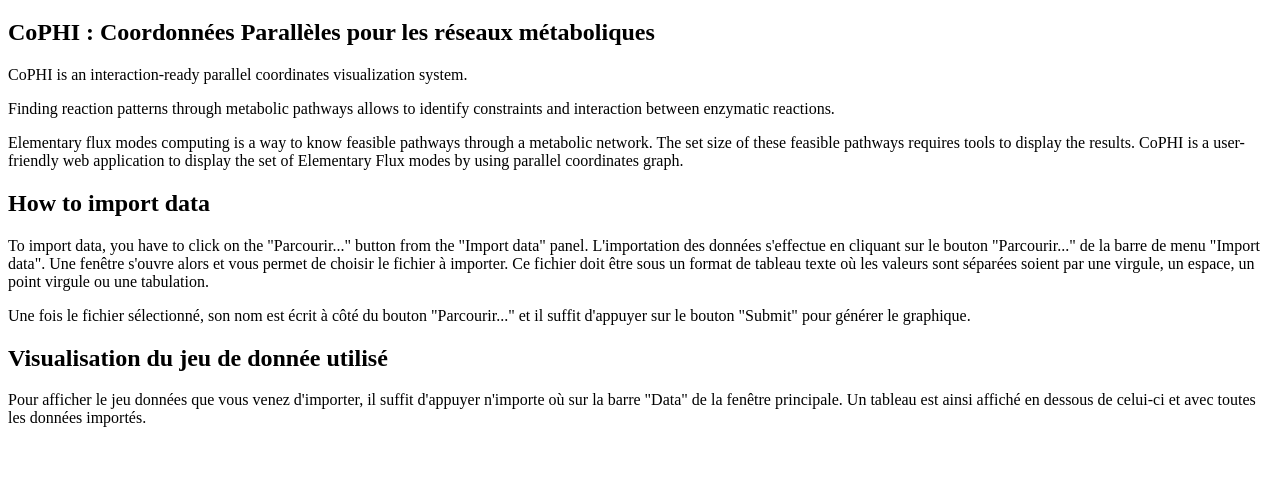
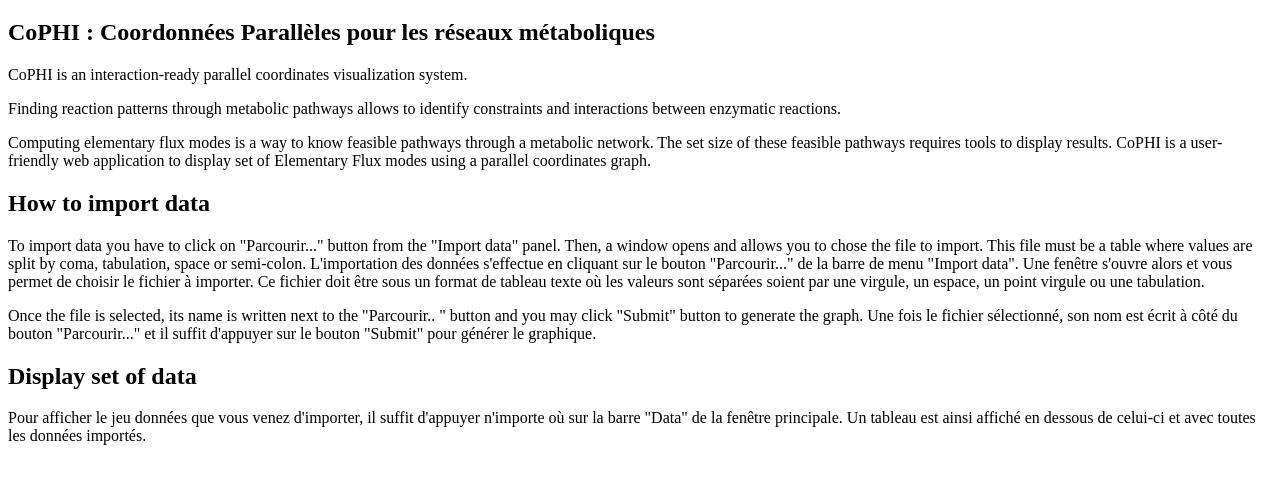
Before and after one commit to AlexisHBioinfo/User_Guide_CoPHI, a plain HTML site: page index.html in a window 1280 px wide. Shown: the part 61-544 px from the top of the page. Drawn offline with Linux system fonts and the light colour scheme.

Commit message:
Update index.html

```diff
--- a/index.html
+++ b/index.html
@@ -12,20 +12,21 @@
     CoPHI is an interaction-ready parallel coordinates visualization system.
   </p>
   <p>
-    Finding reaction patterns through metabolic pathways allows to identify constraints and interaction between enzymatic reactions.
+    Finding reaction patterns through metabolic pathways allows to identify constraints and interactions between enzymatic reactions.
   </p>
   <p>
-    Elementary flux modes computing is a way to know feasible pathways through a metabolic network. The set size of these feasible pathways requires tools to display the results. CoPHI is a user-friendly web application to display the set of Elementary Flux modes by using parallel coordinates graph.
+    Computing elementary flux modes is a way to know feasible pathways through a metabolic network. The set size of these feasible pathways requires tools to display results. CoPHI is a user-friendly web application to display set of Elementary Flux modes using a parallel coordinates graph.
   </p>
   <h2>How to import data</h2>
   <p>
-    To import data, you have to click on the "Parcourir..." button from the "Import data" panel.
+    To import data you have to click on "Parcourir..." button from the "Import data" panel. Then, a window opens and allows you to chose the file to import. This file must be a table where values are split by coma, tabulation, space or semi-colon.
     L'importation des données s'effectue en cliquant sur le bouton "Parcourir..." de la barre de menu "Import data". Une fenêtre s'ouvre alors et vous permet de choisir le fichier à importer. Ce fichier doit être sous un format de tableau texte où les valeurs sont séparées soient par une virgule, un espace, un point virgule ou une tabulation.
   </p>
   <p>
+    Once the file is selected, its name is written next to the "Parcourir.. " button and you may click "Submit" button to generate the graph.
     Une fois le fichier sélectionné, son nom est écrit à côté du bouton "Parcourir..." et il suffit d'appuyer sur le bouton "Submit" pour générer le graphique.
   </p>
-  <h2>Visualisation du jeu de donnée utilisé</h2>
+  <h2>Display set of data</h2>
   <p>
     Pour afficher le jeu données que vous venez d'importer, il suffit d'appuyer n'importe où sur la barre "Data" de la fenêtre principale. Un tableau est ainsi affiché en dessous de celui-ci et avec toutes les données importés.
   </p>
```
